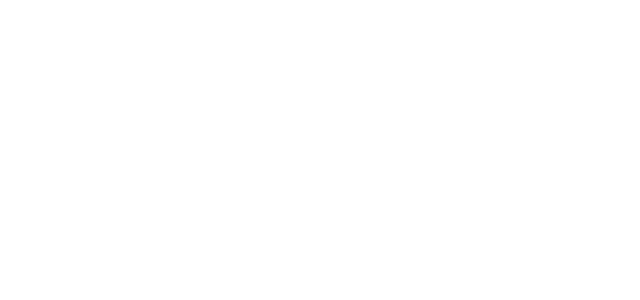
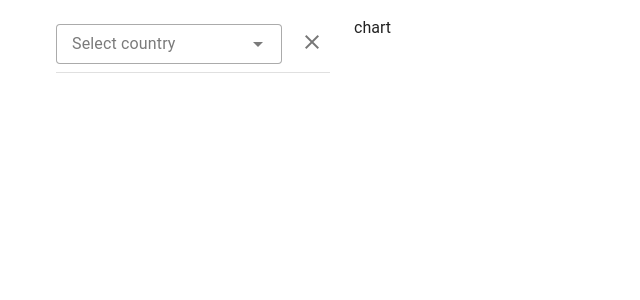
Before and after one commit to lefrolg/population-report, a Vue app: page / in a window 1280 px wide. Shown: the top 300 px of the page, without its empty margins (0-640 px from the left). Built offline with nearby package versions, Linux system fonts and the light colour scheme.

Commit message:
Feat: Add country and city select UI/UX

```diff
--- /dev/null
+++ b/src/components/CountryLine.vue
@@ -0,0 +1,80 @@
+<script setup>
+
+
+const props = defineProps({
+  countryId: {
+    type: Number,
+    required: true,
+  }
+})
+
+const emits = defineEmits(['removeCountry'])
+function removeLine() {
+  emits('removeCountry', props.countryId);
+}
+
+// Country
+const selectedCountry = defineModel();
+const searchCountry = ref('')
+const isLoadingCountries = ref(false);
+const countries = ref(['California', 'Colorado', 'Florida', 'Georgia', 'Texas', 'Wyoming'])
+const filteredCountries = computed(() => countries.value.filter(c => c.toLocaleLowerCase().includes(searchCountry.value.toLocaleLowerCase())))
+
+// Cities
+const selectedCities = ref([]);
+const searchCity = ref('')
+const isLoadingCities = ref(false);
+const cities = ref(['Tel Aviv', 'Haifa', 'Rishon']);
+const filteredCities = computed(() => cities.value.filter(c => c.toLocaleLowerCase().includes(searchCity.value.toLocaleLowerCase())))
+
+</script>
+
+<template>
+  <div class="country py-2 border-b d-flex ga-3">
+    <div class="w-100">
+      <v-select
+        :class="{'mt-1': selectedCountry}"
+        label="Select country"
+        variant="outlined"
+        density="compact"
+        hide-details="auto"
+        v-model="selectedCountry"
+        :items="filteredCountries"
+        :loading="isLoadingCountries"
+        no-data-text="No countries found"
+      >
+        <template #prepend-item>
+          <div class="px-4 pb-1 border-b">
+            <v-text-field v-model="searchCountry" placeholder="Type to search" variant="plain" density="compact"
+                          hide-details="auto"></v-text-field>
+          </div>
+        </template>
+
+      </v-select>
+      <v-select
+        v-if="selectedCountry"
+        :class="{'mt-2': !selectedCities.length, 'mt-3': selectedCities.length}"
+        label="Select cities"
+        variant="outlined"
+        density="compact"
+        multiple
+        hide-details="auto"
+        v-model="selectedCities"
+        :items="filteredCities"
+        :loading="isLoadingCities"
+        no-data-text="No cities found"
+      >
+        <template #prepend-item>
+          <div class="px-4 pb-1 border-b">
+            <v-text-field v-model="searchCity" placeholder="Type to search" variant="plain" density="compact"
+                          hide-details="auto"></v-text-field>
+          </div>
+        </template>
+      </v-select>
+    </div>
+    <v-btn icon="mdi-close" variant="plain" density="comfortable" title="Remove line" @click="removeLine"></v-btn>
+  </div>
+</template>
+
+<style scoped lang="scss">
+</style>
--- a/src/pages/index.vue
+++ b/src/pages/index.vue
@@ -1,7 +1,47 @@
 <template>
-
+  <v-container>
+    <v-row>
+      <v-col cols="3">
+        <div class="countries">
+          <CountryLine
+            v-for="countryId in createdLines"
+            :key="countryId"
+            :countryId="countryId"
+            @remove-country="removeCountry"
+          />
+          <div class="py-2" v-if="createdLines.length < maxLines">
+            <v-btn variant="outlined" @click="addCountry">
+              <template #prepend>
+                <v-icon icon="mdi-plus"></v-icon>
+              </template>
+              <template #default>
+                Add Country
+              </template>
+            </v-btn>
+          </div>
+        </div>
+      </v-col>
+      <v-col cols="9">chart</v-col>
+    </v-row>
+  </v-container>
 </template>
 
 <script setup>
+import CountryLine from "@/components/CountryLine.vue";
+import {generateId} from "@/utils/generateId.js";
+import colors from 'vuetify/lib/util/colors';
+
+const createdLines = ref([generateId()]);
+const maxLines = ref(Object.keys(colors).length - 1);
+
+function addCountry() {
+  createdLines.value.push(generateId());
+}
+
+function removeCountry(id) {
+  createdLines.value.splice(createdLines.value.indexOf(id), 1);
+}
 
 </script>
+<style scoped lang="scss">
+</style>
--- /dev/null
+++ b/src/utils/generateId.js
@@ -0,0 +1,3 @@
+export function generateId() {
+  return Date.now()
+}
```
